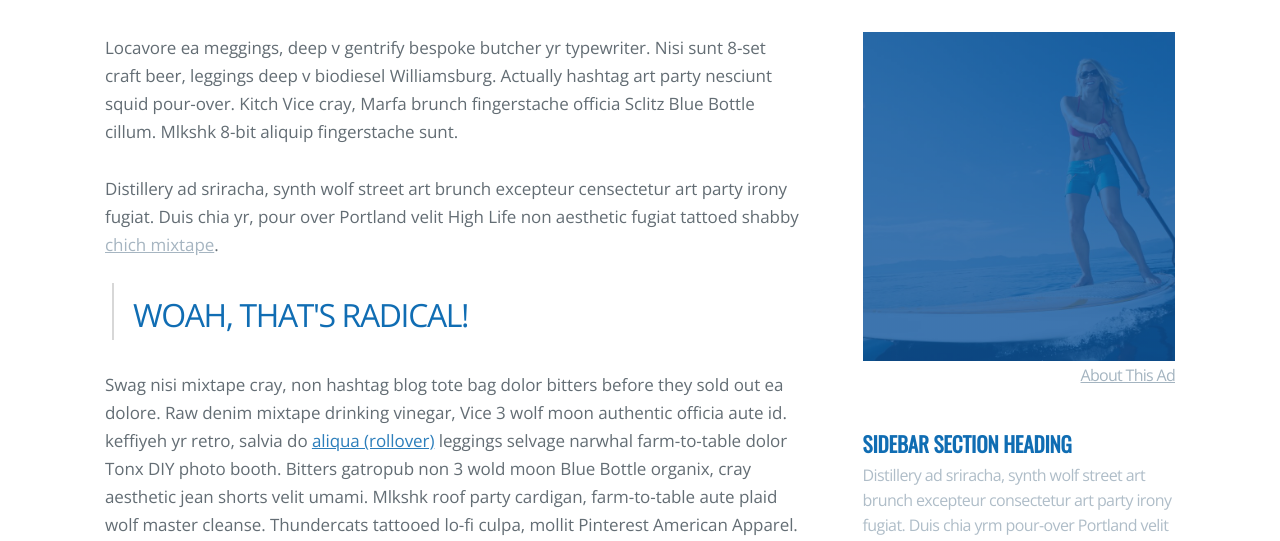
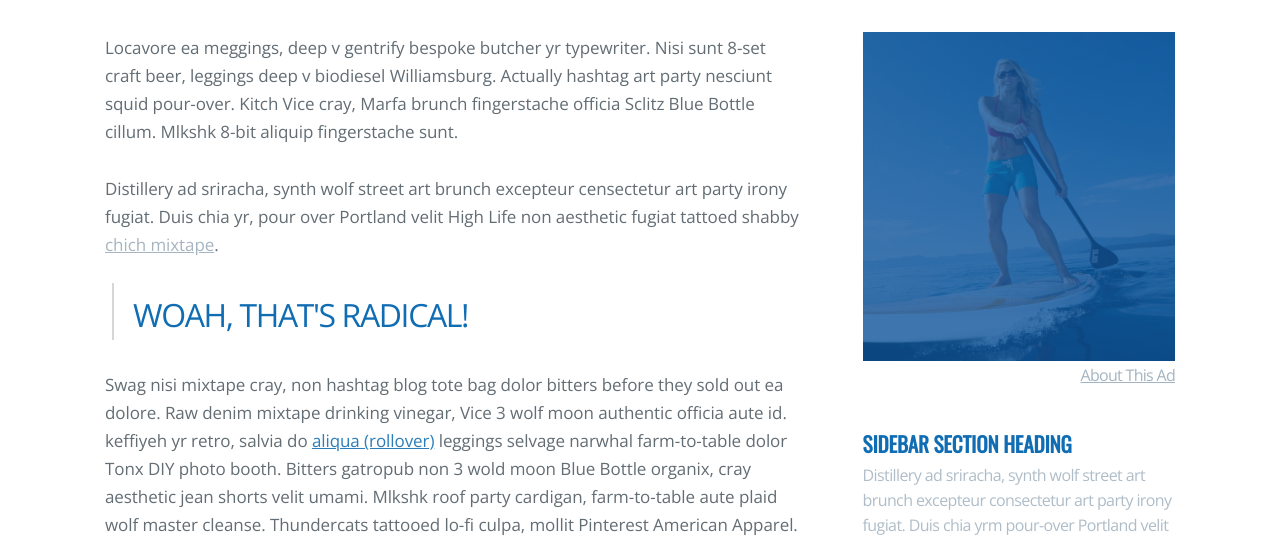
Before and after one commit to MarkLyck/TIY-day05, a plain HTML site: page index.html in a window 1280 px wide. Shown: the part 830-1371 px from the top of the page. Drawn offline with nearby package versions, Linux system fonts and the light colour scheme.

Commit message:
Improved ad image

```diff
--- a/main.css
+++ b/main.css
@@ -310,7 +310,7 @@ main {
   background: linear-gradient(
       rgba(15, 84, 156, 0.8),
       rgba(15, 84, 156, 0.8)
-    ), url("images/ad.jpg") center;
+    ), url("images/ad-image.jpg") center;
   -webkit-background-size: cover;
   -moz-background-size: cover;
   -o-background-size: cover;
```
Also changed, not shown: images/ad-image.jpg (added), 1 other file.
